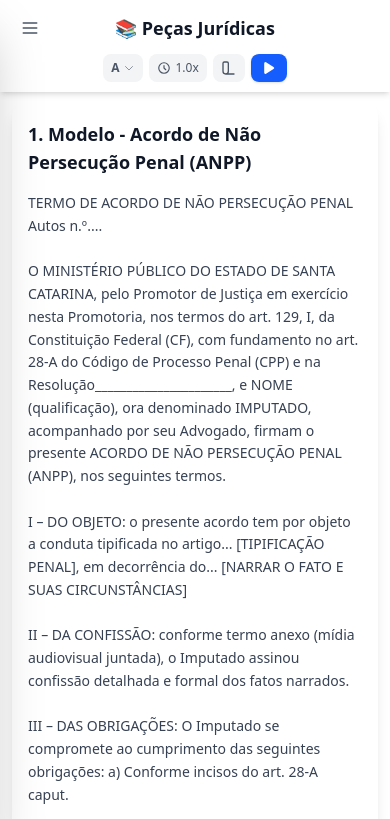
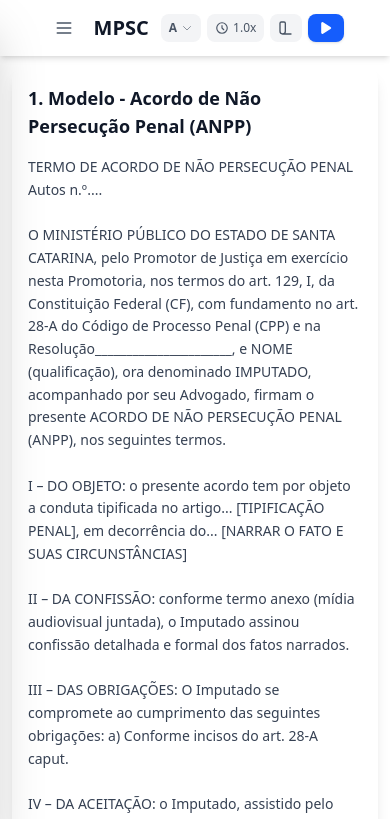
Before and after one commit to v3v3lf/2fasempsc, a React (Vite) app: page / in a window 390 px wide. Shown: the top 819 px of the page. Built offline with nearby package versions, Linux system fonts and the light colour scheme.

Commit message:
feat: atualizar layout do cabeçalho no componente App, melhorando a responsividade e a estrutura

```diff
--- a/src/App.tsx
+++ b/src/App.tsx
@@ -203,8 +203,7 @@ export default function App() {
 
   return (
     <div className={`flex flex-col min-h-screen w-full ${t.bg} transition-colors duration-300`}>
-      <header className={`${t.headerBg} shadow-md px-3 py-2.5 flex flex-col gap-2`}>
-        <div className="flex items-center gap-2">
+      <header className={`${t.headerBg} shadow-md px-3 py-2.5 flex items-center justify-center gap-3 flex-wrap`}>
         <button
           onClick={() => setSidebarOpen(!sidebarOpen)}
           className={`p-2 rounded-lg ${t.btnHover} transition-colors flex-shrink-0`}
@@ -218,15 +217,9 @@ export default function App() {
           </svg>
         </button>
 
-          <div className="flex-1 min-w-0 text-center">
-            <h1 className={`text-lg md:text-2xl font-bold ${t.headerText} truncate`}>📚 Peças Jurídicas</h1>
-            <p className={`${t.headerSubtext} text-xs mt-0.5 hidden sm:block`}>{documents.length} documentos disponíveis</p>
-          </div>
+        <h1 className={`text-xl md:text-2xl font-bold ${t.headerText}`}>MPSC</h1>
 
-          <div className="w-9 flex-shrink-0" />
-        </div>
-
-        <div className="flex items-center justify-center gap-1.5 flex-wrap">
+        <div className="flex items-center gap-1.5 flex-shrink-0">
           <div className="relative">
             <button
               onClick={(e) => { e.stopPropagation(); setShowFontMenu(!showFontMenu); setShowSpeedMenu(false); setShowThemeMenu(false); }}
```
Also changed, not shown: 1 other file (tests, documents, lock files or other folders). Lines whose indentation alone changed are shown as unchanged.
